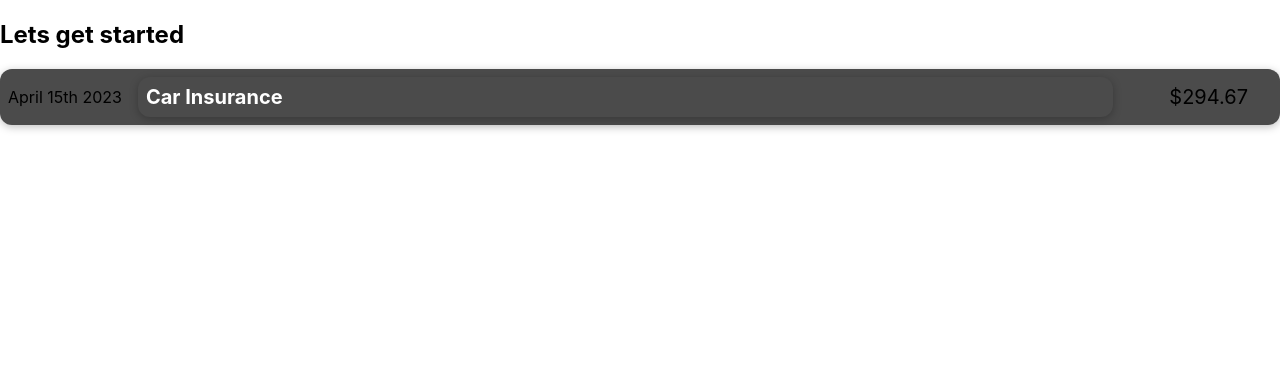
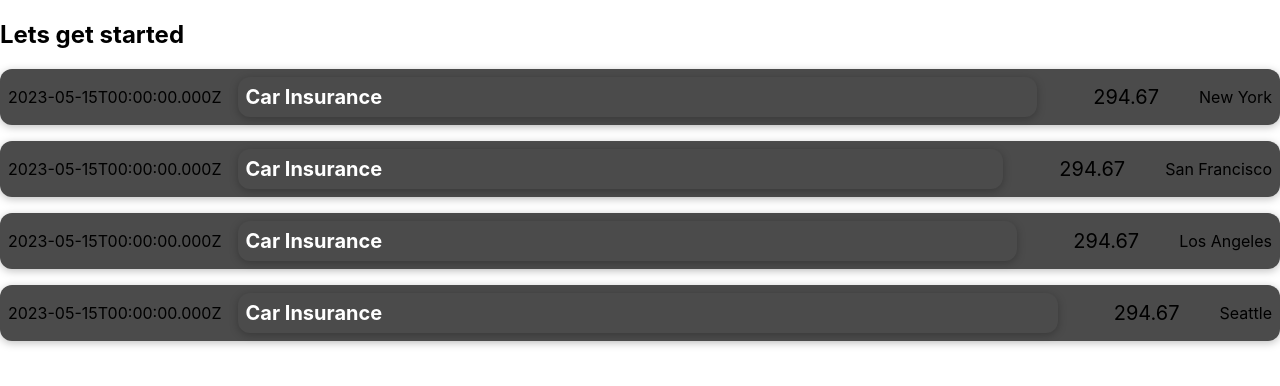
Before and after one commit to Mdsadiqmulla/Lets-Start-React, a JavaScript app: page / in a window 1280 px wide. Shown: the top 386 px of the page. Built offline with nearby package versions, Linux system fonts and the light colour scheme; the HTML template or start-up script is replaced by a standard one.

Commit message:
React task 9

```diff
--- a/src/App.js
+++ b/src/App.js
@@ -1,10 +1,24 @@
 import ExpenseItem from "./components/Expense-Item";
+
 function App() {
+  const expenses = [
+    { id: 'e1', title: 'Car Insurance', amount: 294.67, location: 'New York' },
+    { id: 'e2', title: 'Phone Bill', amount: 87.53, location: 'San Francisco' },
+    { id: 'e3', title: 'Groceries', amount: 132.12, location: 'Los Angeles' },
+    { id: 'e4', title: 'Internet Bill', amount: 66.54, location: 'Seattle' },
+  ];
+
   return (
     <div>
       <h2>Lets get started</h2>
-      <ExpenseItem></ExpenseItem>
-
+      {expenses.map(expense => (
+        <ExpenseItem
+          key={expense.id}
+          title={expense.title}
+          amount={expense.amount}
+          location={expense.location}
+        />
+      ))}
     </div>
   );
 }
--- a/src/components/Expense-Item.js
+++ b/src/components/Expense-Item.js
@@ -1,15 +1,19 @@
 import './ExpenseItem.css';
 
+function ExpenseItem(props) {
+    const expenseDate = new Date(2023, 4, 15);
+    const expenseTitle = 'Car Insurance';
+    const expenseAmount = 294.67;
+    const locationOfExpenditure = props.location;
 
-
-function ExpenseItem() {
     return (
         <div>
             <div className="expense-item">
-                <div>April 15th 2023</div>
+                <div>{expenseDate.toISOString()}</div>
                 <div className="expense-item__description">
-                    <h2 className="expense-item h2 ">Car Insurance</h2>
-                    <div className="expense-item__price">$294.67 </div>
+                    <h2 className="expense-item ">{expenseTitle}</h2>
+                    <div className="expense-item__price">{expenseAmount} </div>
+                    <div className="expense-item__location">{locationOfExpenditure}</div>
                 </div>
             </div>
         </div>
--- a/src/sadiq.js
+++ /dev/null
@@ -1 +0,0 @@
-fwfwefwefwfwef
```
